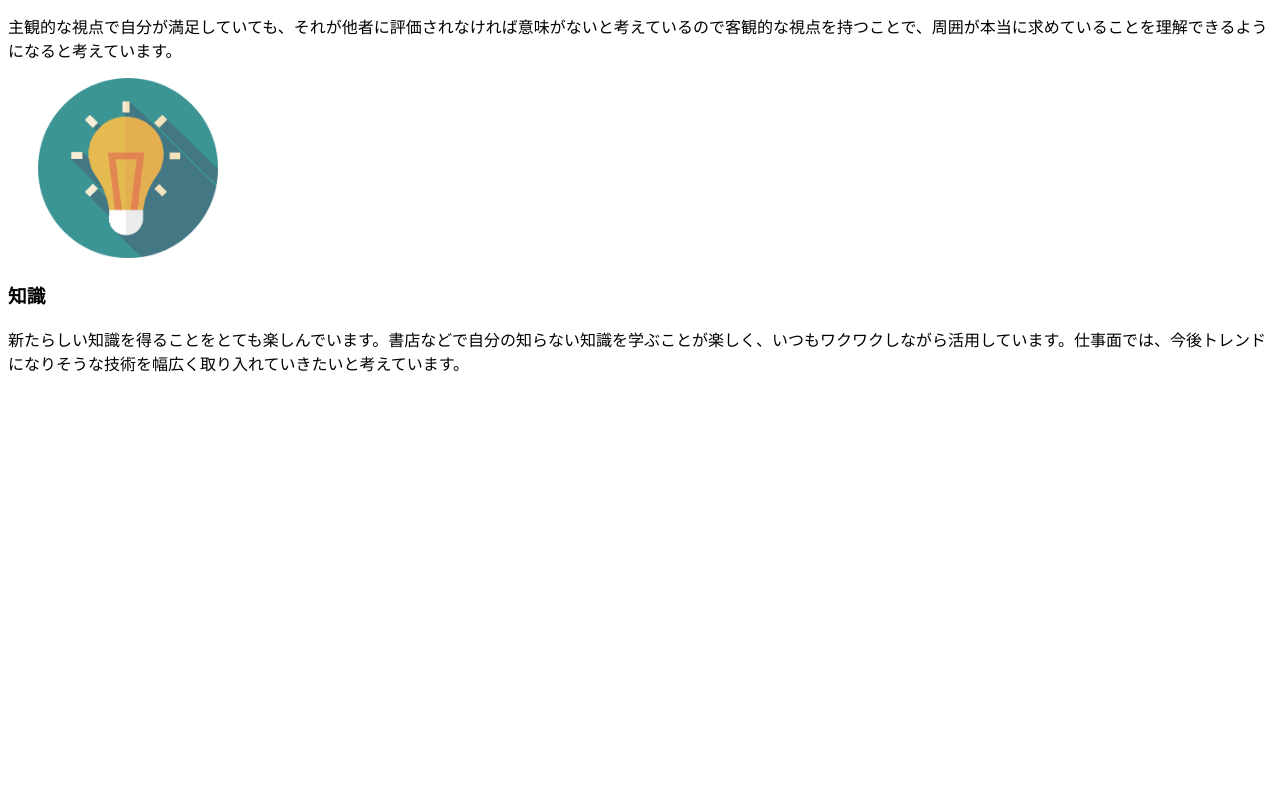
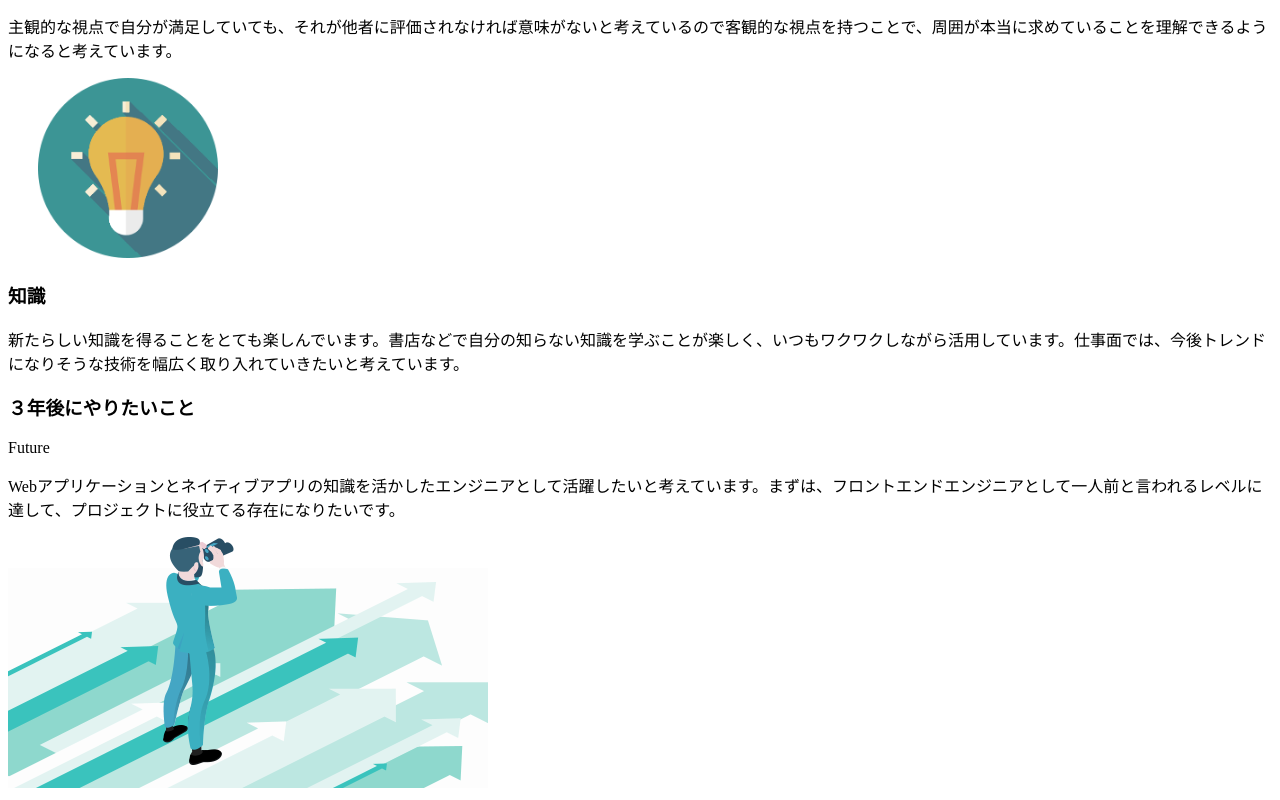
Before and after one commit to YuuTakimotoY/fwywd-portfolio1, a Next.js app: page / in a window 1280 px wide. Shown: the part 3034-3834 px from the top of the page. Before the commit the page ends 3425 px from the top, so only its background shows below. Built offline with nearby package versions, Linux system fonts and the light colour scheme.

Commit message:
Future部分の作成

```diff
--- /dev/null
+++ b/src/components/Feature.jsx
@@ -0,0 +1,44 @@
+import Image from 'next/image';
+import Skillbar from './Shared/Skillbar';
+import Title from './Shared/Title';
+
+const about = {
+  img_src: '/future.png',
+  img_alt: 'future',
+  description:
+    'Webアプリケーションとネイティブアプリの知識を活かしたエンジニアとして活躍したいと考えています。まずは、フロントエンドエンジニアとして一人前と言われるレベルに達して、プロジェクトに役立てる存在になりたいです。',
+};
+
+export default function Feature() {
+  return (
+    <div className='pt-48 mx-auto -mt-60 bg-cover bg-future'>
+      <section
+        className='flex flex-col pt-8 pb-16 mx-12 lg:mx-0 text-center'
+        id='future'
+        style={{ backgroundSize: '100% 100%' }}
+      >
+        <div className='mx-auto max-w-screen-lg'>
+          <div className='flex'>
+            <div className='w-1/2'>
+              <Title
+                japaneseTitle='３年後にやりたいこと'
+                englishTitle='Future'
+                position='justify-start'
+              />
+              <p className='pb-4 text-left'>{about.description}</p>
+            </div>
+            <div className='w-1/2'>
+              <Image
+                src={about.img_src}
+                alt={about.img_alt}
+                width={480}
+                height={251}
+                objectFit='contain'
+              />
+            </div>
+          </div>
+        </div>
+      </section>
+    </div>
+  );
+}
--- a/src/pages/index.jsx
+++ b/src/pages/index.jsx
@@ -1,4 +1,5 @@
 import About from '../components/About';
+import Feature from '../components/Feature';
 import Hero from '../components/Hero';
 import Header from '../components/Shared/Header';
 import Skills from '../components/Skills';
@@ -12,6 +13,7 @@ export default function Home() {
       <About />
       <Skills />
       <Values />
+      <Feature />
     </>
   );
 }
```
Also changed, not shown: public/bg-future.png (added), public/future.png (added).
